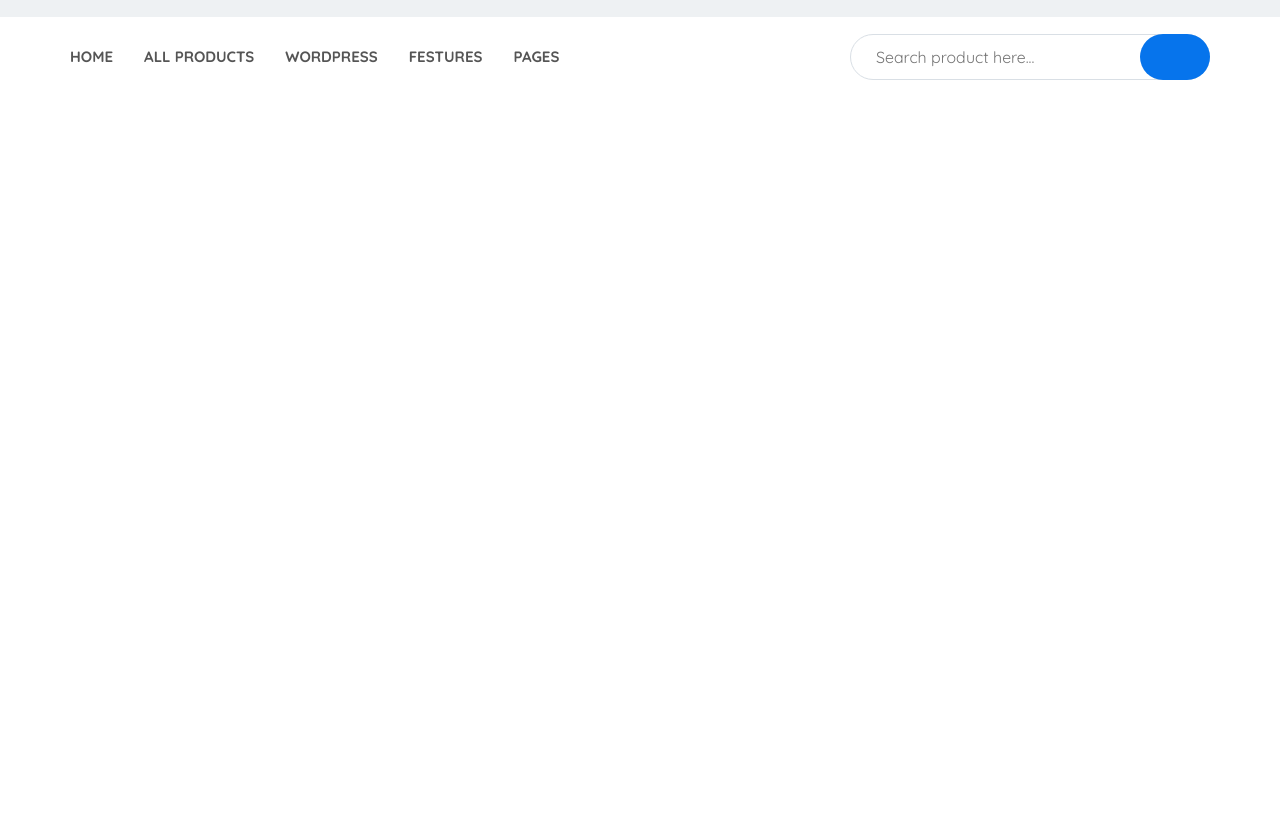
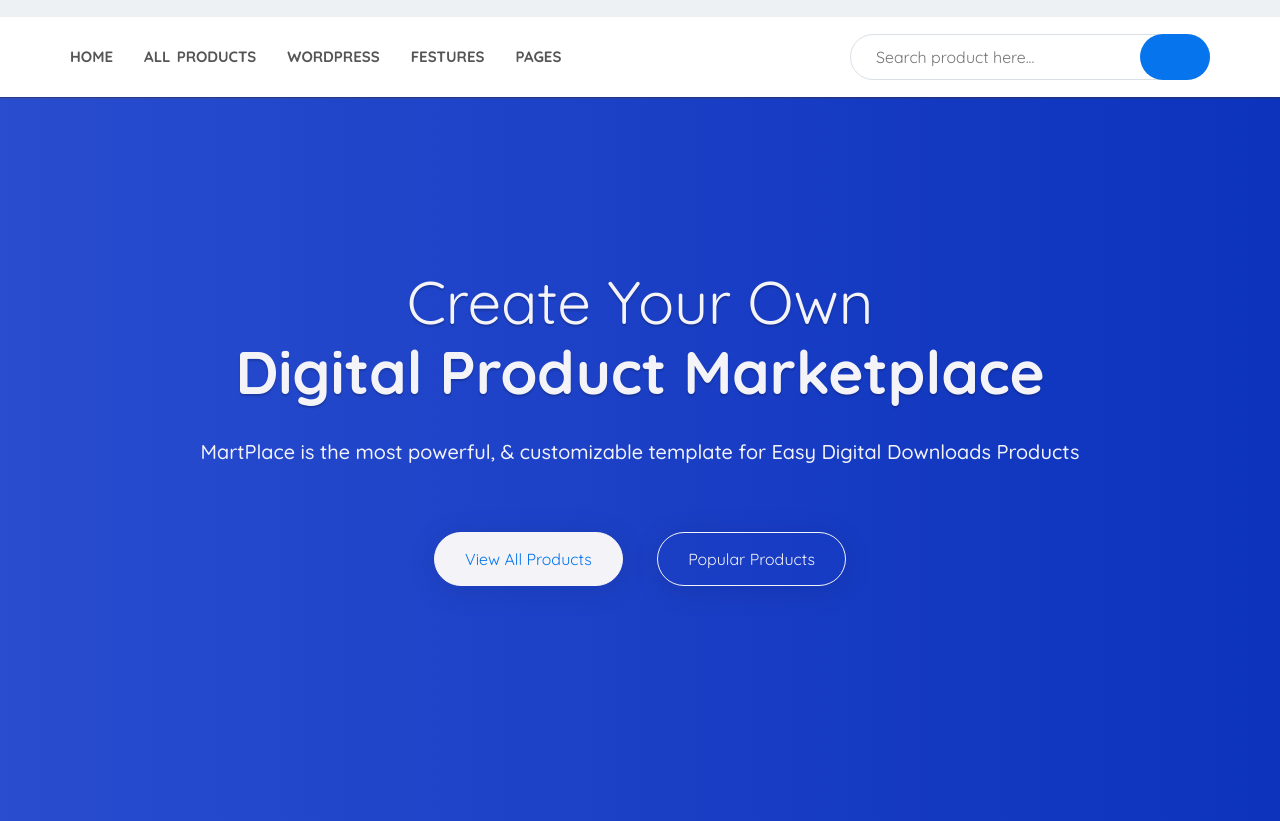
Before and after one commit to jamesborn89/martplace, a website: page app/index.html in a window 1280 px wide. Shown: the part 83-904 px from the top of the page. Before the commit the page ends 800 px from the top, so only its background shows below. Drawn offline with nearby package versions, Linux system fonts and the light colour scheme; files that its build step writes are made by us from their sources.

Commit message:
added digital

```diff
--- a/app/index.html
+++ b/app/index.html
@@ -82,6 +82,25 @@
             </div>
         </div>
     </header>
+    <main class="main">
+        <section class="digital">
+            <div class="container">
+                <div class="digital__title">
+                    <p class="digital__title-text">
+                        Create Your Own
+                    </p>
+                    <p class="digital__title-text">
+                        Digital Product Marketplace
+                    </p>
+                </div>
+                <p class="digital__text">
+                    MartPlace is the most powerful, & customizable template for Easy Digital Downloads Products
+                </p>
+                <a href="#" class="digital__btn digital__btn--active">View All Products</a>
+                <a href="#" class="digital__btn">Popular Products</a>
+            </div>
+        </section>
+    </main>
 
 
     <script src="https://ajax.googleapis.com/ajax/libs/jquery/3.5.1/jquery.min.js"></script>
--- a/app/scss/style.scss
+++ b/app/scss/style.scss
@@ -1,6 +1,8 @@
 @import "_vars";
 @import "_global";
 @import "_fonts";
+
+// ==================== header ====================
 
 .header {
     &__top {
@@ -50,7 +52,7 @@
         }
     }
     &__icon-quantity {
-        font-family: 'Quicksand', sans-serif;
+        font-family: "Quicksand", sans-serif;
         position: absolute;
         top: -11px;
         right: -8px;
@@ -126,6 +128,7 @@
         line-height: 42px;
         text-transform: uppercase;
         color: #333333;
+        word-spacing: 2px;
     }
     &__nav-item {
         margin-right: 31px;
@@ -165,3 +168,53 @@
         }
     }
 }
+
+// ==================== digital ====================
+
+.digital {
+    background-image: url(../images/bg.jpg);
+    background-repeat: no-repeat;
+    background-position: bottom center;
+    color: #f3f3f8;
+    text-align: center;
+    padding-top: 170px;
+    padding-bottom: 235px;
+
+    &__title {
+        margin-bottom: 30px;
+    }
+    &__title-text {
+        margin: 0;
+        text-shadow: 0 2px 2px rgba(0, 0, 0, 0.2);
+        font-size: 60px;
+        font-weight: 700;
+        line-height: 70px;
+        &:first-child {
+            font-weight: 400;
+        }
+    }
+    &__text {
+        font-size: 20px;
+        font-weight: 500;
+        margin-bottom: 65px;
+    }
+    &__btn {
+        margin: 0 15px;
+        color: #f3f3f8;
+        padding: 11px 30px;
+        box-shadow: 0 4px 30px rgba(0, 0, 0, 0.1);
+        border-radius: 28px;
+        border: 1px solid #f3f3f8;
+        transition: all 0.3s;
+        &:hover {
+            background-color: #f3f3f8;
+            color: $blue;
+
+        }
+    }
+    &__btn--active {
+        background-color: #f3f3f8;
+        color: $blue;
+
+    }
+}
```
Also changed, not shown: app/images/bg.jpg (added).
